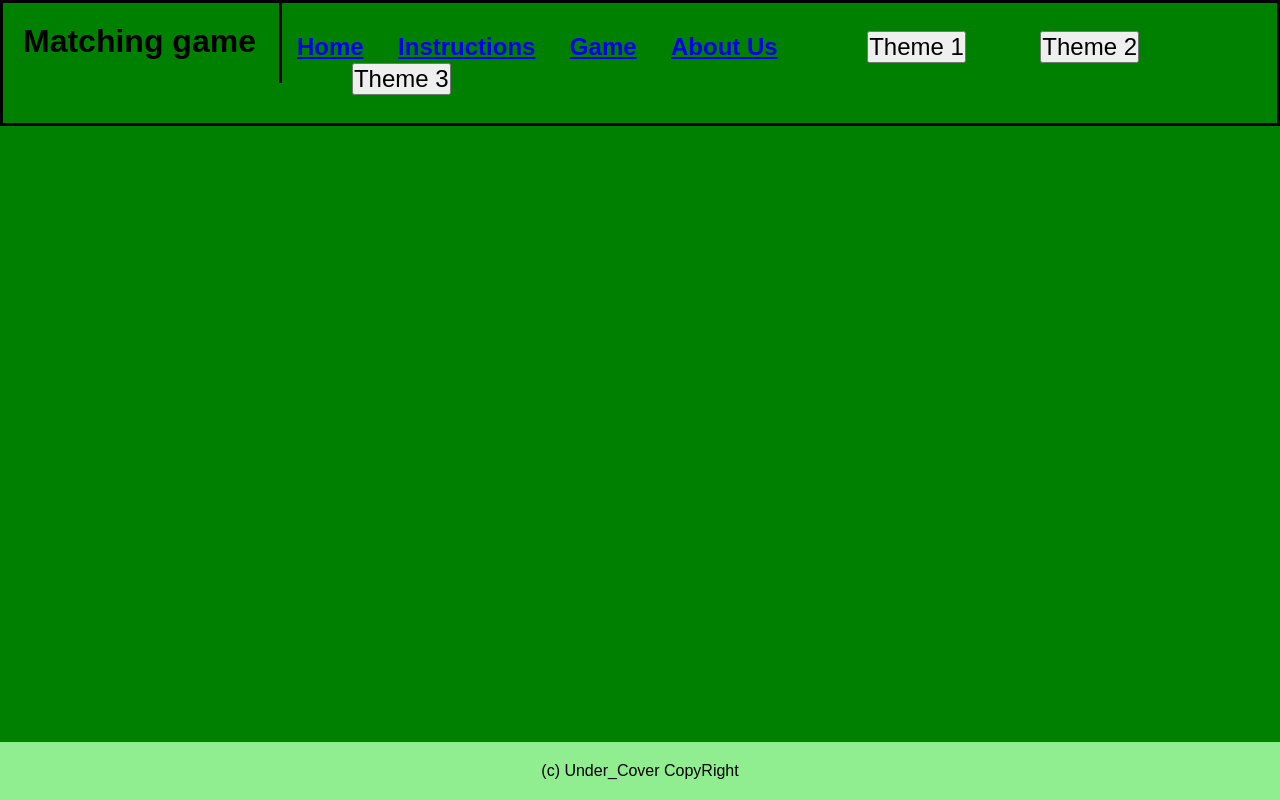
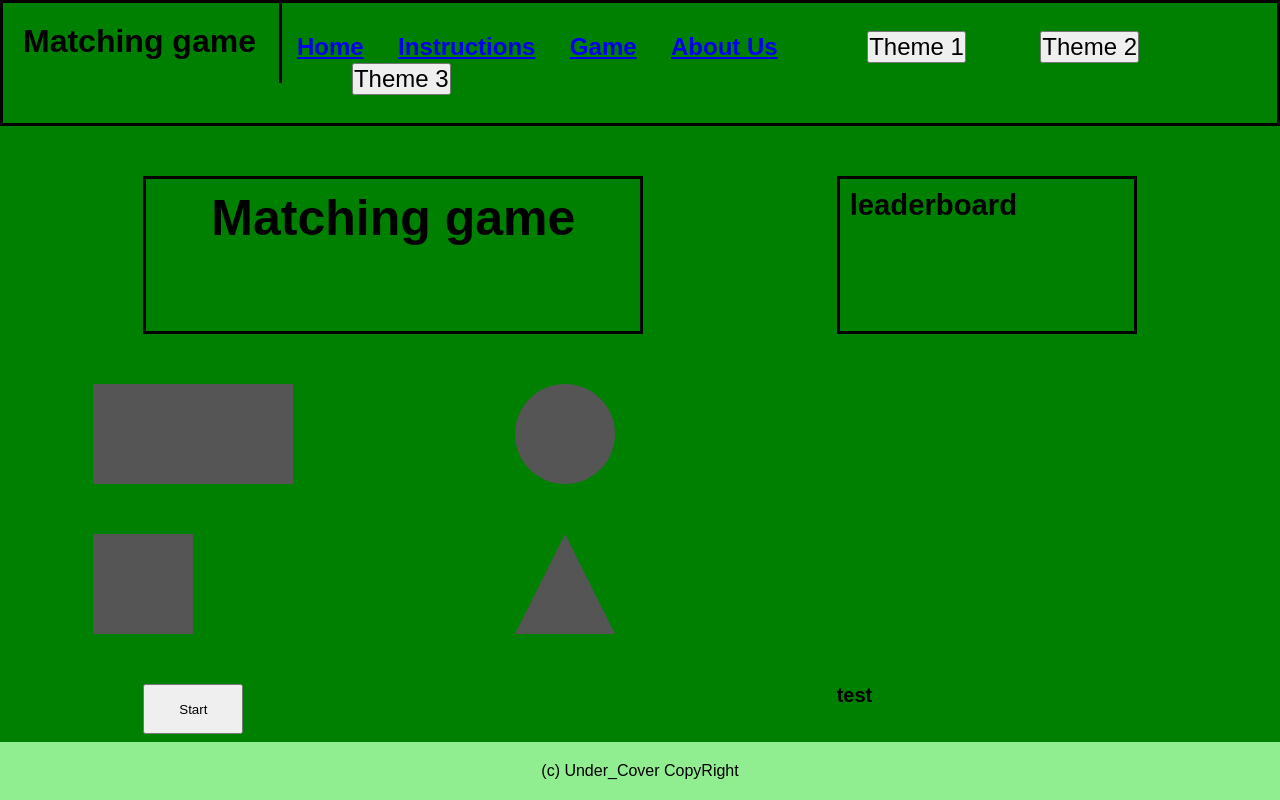
Before and after one commit to jazoomi/Under_Cover, a plain HTML site: page Game.html in a window 1280 px wide. Drawn offline with Linux system fonts and the light colour scheme.

Commit message:
Game page made
Made the basic idea of the game, need to fix for better layout and originzation

```diff
--- a/Game.html
+++ b/Game.html
@@ -23,12 +23,28 @@
 </header>
 
 <body>
+    <div class="container">
+        <h2 id="MatchingGame"> Matching game </h2>
 
+        <div class="leaderboard">
+            <h3 id="leaderboardP" > leaderboard <br> <br> <br>  <br>  </h3>
+        </div>
 
-    <footer>
-        <div class="footer">
-            <p> (c) Under_Cover CopyRight</p>
+        <div class="shapes">
+            <div class="rectangle"></div>
+            <div class="circle"></div>
+            <div class="square"></div>
+            <div class="triangle"></div>
         </div>
+
+        <button id="start-game"> Start </button>
+        <h3 id="lose"> test </h3>
+
+    </div>
+        <footer>
+            <div class="footer">
+                <p> (c) Under_Cover CopyRight</p>
+            </div>
     </footer>
 </body>
 </body>
--- a/matching_game.css
+++ b/matching_game.css
@@ -75,7 +75,86 @@ h1{
     height: 300px;
     float: right;
 }
+.container{
+    display: grid;
+    grid-template-columns: auto auto auto;
+}
 
+#MatchingGame{
+    font-size: 50px;
+    margin: 50px;
+    padding: 10px;
+    border-style: solid;
+    width: 500px;
+    text-align: center;
+
+    grid-column: 2 / 3;
+}
+
+.leaderboard{
+    font-size: 25px;
+    margin: 50px;
+    width: 300px;
+    border-style: solid;
+    padding: 10px;
+    grid-column: 3 / 4;
+}
+
+.shapes{
+    grid-column: 2 / 3 ;
+    display: grid;
+    grid-template-columns: auto auto ;
+    position: relative;
+    gap: 50px;
+
+}
+
+.square {
+    height: 100px;
+    width: 100px;
+    background-color: #555;
+
+  }
+  .circle {
+    height: 100px;
+    width: 100px;
+    background-color: #555;
+    border-radius: 50%;
+
+
+  }
+
+  .rectangle {
+    height: 100px;
+    width: 200px;
+    background-color: #555;
+
+
+  }
+  .triangle {
+	width: 0;
+	height: 0;
+	border-left: 50px solid transparent;
+	border-right: 50px solid transparent;
+	border-bottom: 100px solid #555;
+
+}
+
+
+#start-game{
+
+    grid-column: 2 / 3;
+    position: relative;
+    margin: 50px;
+    width: 100px;
+    height: 50px;
+}
+
+#lose{
+    margin: 50px;
+    font-size: 20px;
+    grid-column: 3 / 4;
+}
 
 /* Footer */
 .footer{
```
Also changed, not shown: 1 other file.
